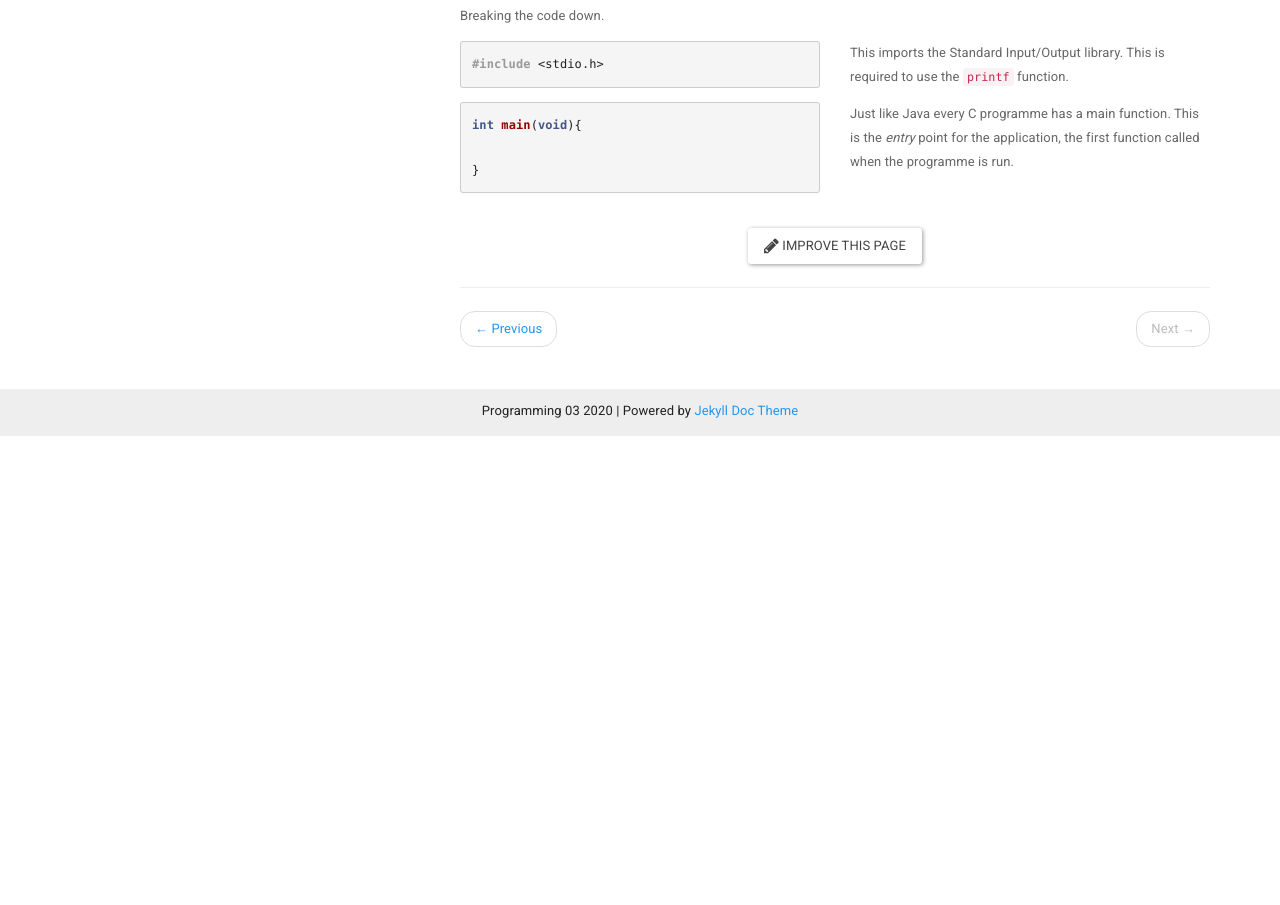
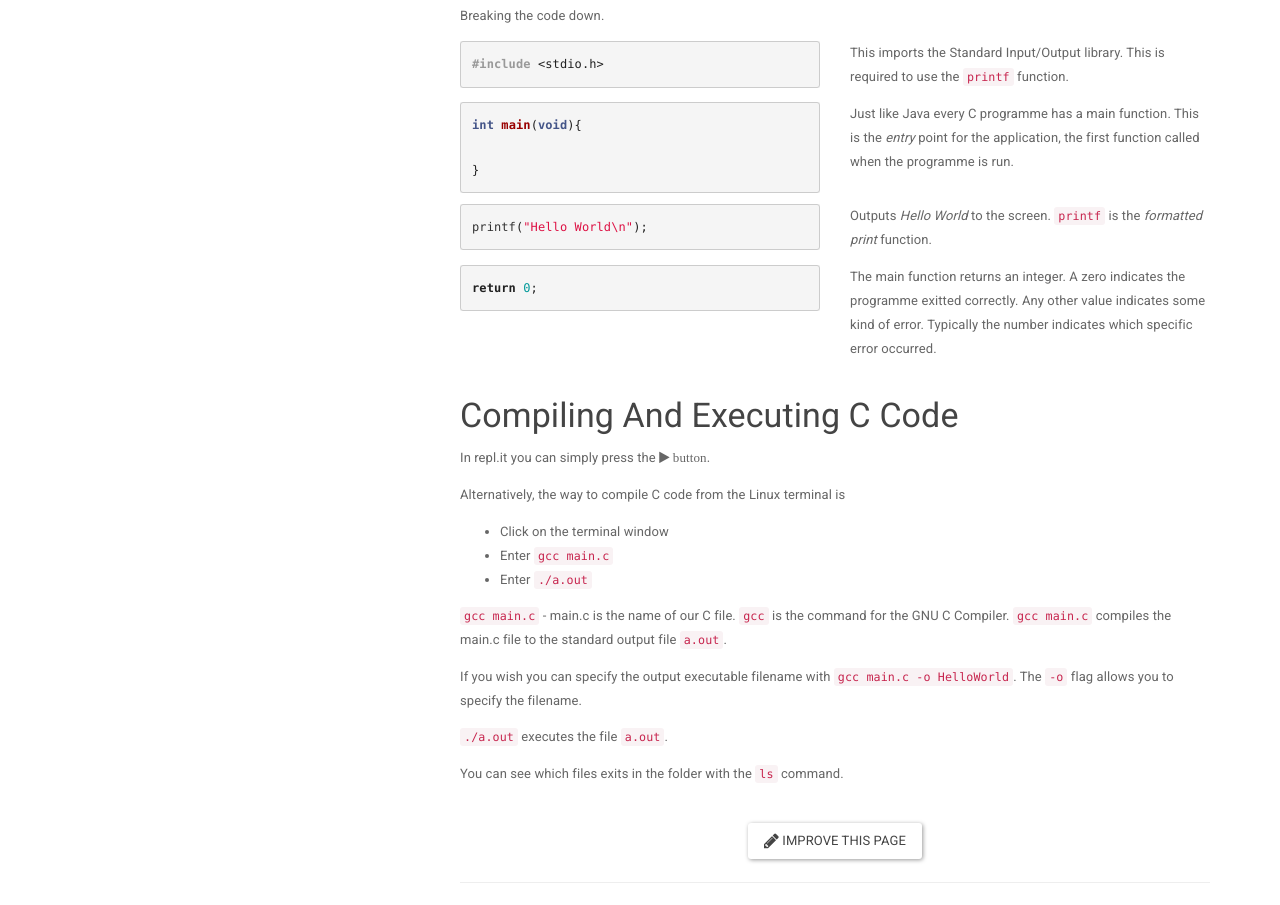
Before and after one commit to andyguestysj/prog03, a Jekyll site: the page built from _docs/topics/2-c/intro-c.md, in a window 1280 px wide and 1400 px high, scrolled down 1325 px, cut to the strip 369-1274 px from the top of the window. Built offline with Jekyll 4.4.1, drawn with Linux system fonts in a browser that asks for light colours; before the commit the page ends 2130 px from its top, so only the background shows below that.

Commit message:
C Language

````diff
--- a/_docs/topics/2-c/intro-c.md
+++ b/_docs/topics/2-c/intro-c.md
@@ -63,3 +63,50 @@ Just like Java every C programme has a main function. This is the *entry* point
 
   </div>
 </div>
+
+<div class="row">
+  <div class="col-md-6" markdown="1">
+
+```c
+printf("Hello World\n");
+```
+
+  </div>
+  <div class="col-md-6" markdown="1">
+
+Outputs *Hello World* to the screen. ```printf``` is the *formatted print* function.
+
+  </div>
+</div>
+
+<div class="row">
+  <div class="col-md-6" markdown="1">
+
+```c
+return 0;
+```
+
+  </div>
+  <div class="col-md-6" markdown="1">
+
+The main function returns an integer. A zero indicates the programme exitted correctly. Any other value indicates some kind of error. Typically the number indicates which specific error occurred.
+
+  </div>
+</div>
+
+### Compiling And Executing C Code
+
+In repl.it you can simply press the <i class="fa fa-play" aria-hidden="true"> button.
+
+Alternatively, the way to compile C code from the Linux terminal is
+* Click on the terminal window
+* Enter ```gcc main.c```
+* Enter ```./a.out```
+
+```gcc main.c``` - main.c is the name of our C file. ```gcc``` is the command for the GNU C Compiler. ```gcc main.c``` compiles the main.c file to the standard output file ```a.out```.
+
+If you wish you can specify the output executable filename with ```gcc main.c -o HelloWorld```. The ```-o``` flag allows you to specify the filename.
+
+```./a.out``` executes the file ```a.out```.
+
+You can see which files exits in the folder with the `ls` command.
````
